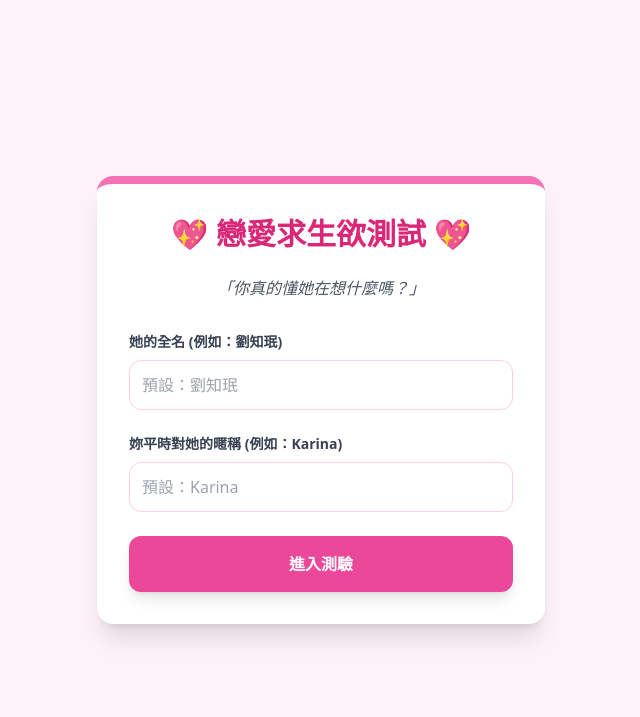
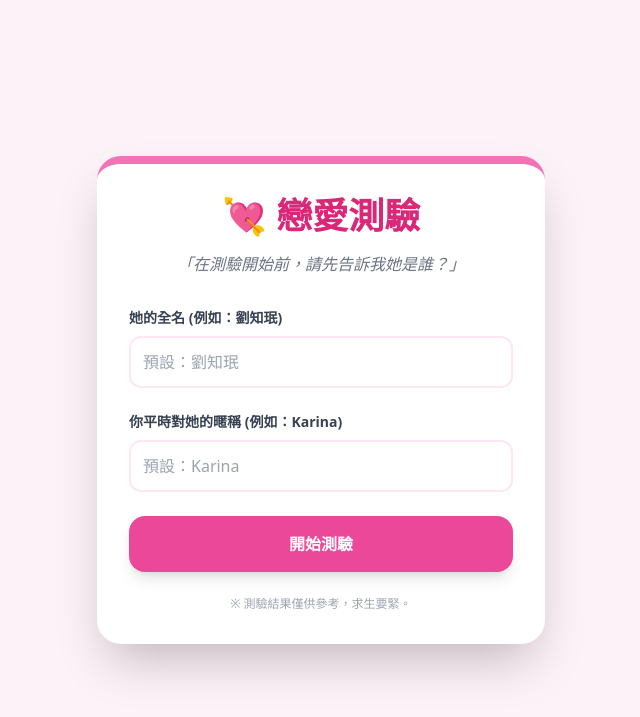
Before and after one commit to derek9613/lovetest, a Flask app: page / in a window 1280 px wide. Shown: the top 717 px of the page, without its empty margins (319-959 px from the left). Run offline with Flask 3, Linux system fonts and the light colour scheme; some libraries are stand-ins or nearby versions.

Commit message:
Update index.html

```diff
--- a/templates/index.html
+++ b/templates/index.html
@@ -3,27 +3,30 @@
 <head>
     <meta charset="UTF-8">
     <meta name="viewport" content="width=device-width, initial-scale=1.0">
-    <title>Karina 心理測驗</title>
+    <title>戀愛求生欲測驗</title>
     <script src="https://cdn.tailwindcss.com"></script>
 </head>
 <body class="bg-pink-50 min-h-screen flex items-center justify-center p-4">
-    <div class="bg-white p-8 rounded-2xl shadow-xl max-w-md w-full text-center border-t-8 border-pink-400">
-        <h1 class="text-3xl font-bold text-pink-600 mb-6">💖 戀愛求生欲測試 💖</h1>
-        <p class="text-gray-600 mb-8 italic">「你真的懂她在想什麼嗎？」</p>
+    <div class="bg-white p-8 rounded-3xl shadow-2xl max-w-md w-full text-center border-t-8 border-pink-400">
+        <h1 class="text-4xl font-black text-pink-600 mb-4">💘 戀愛測驗</h1>
+        <p class="text-gray-500 mb-8 italic">「在測驗開始前，請先告訴我她是誰？」</p>
 
         <form method="POST" class="space-y-6 text-left">
             <div>
-                <label class="block text-sm font-semibold text-gray-700">她的全名 (例如：劉知珉)</label>
-                <input type="text" name="name_all" placeholder="預設：劉知珉" class="w-full mt-2 p-3 border border-pink-200 rounded-xl focus:ring-2 focus:ring-pink-400 outline-none transition">
+                <label class="block text-sm font-bold text-gray-700 font-sans">她的全名 (例如：劉知珉)</label>
+                <input type="text" name="name_all" placeholder="預設：劉知珉" required class="w-full mt-2 p-3 border-2 border-pink-100 rounded-xl focus:border-pink-500 outline-none transition">
             </div>
             <div>
-                <label class="block text-sm font-semibold text-gray-700">妳平時對她的暱稱 (例如：Karina)</label>
-                <input type="text" name="name" placeholder="預設：Karina" class="w-full mt-2 p-3 border border-pink-200 rounded-xl focus:ring-2 focus:ring-pink-400 outline-none transition">
+                <label class="block text-sm font-bold text-gray-700 font-sans">你平時對她的暱稱 (例如：Karina)</label>
+                <input type="text" name="name" placeholder="預設：Karina" required class="w-full mt-2 p-3 border-2 border-pink-100 rounded-xl focus:border-pink-500 outline-none transition">
             </div>
-            <button type="submit" class="w-full bg-pink-500 hover:bg-pink-600 text-white font-bold py-4 rounded-xl shadow-lg transition duration-300 transform hover:scale-105">
-                進入測驗
+
+            <button type="submit" class="w-full bg-pink-500 hover:bg-pink-600 text-white font-black py-4 rounded-2xl shadow-lg transition transform hover:scale-105">
+                開始測驗
             </button>
         </form>
+
+        <p class="mt-6 text-xs text-gray-400 font-sans text-center">※ 測驗結果僅供參考，求生要緊。</p>
     </div>
 </body>
 </html>
```
